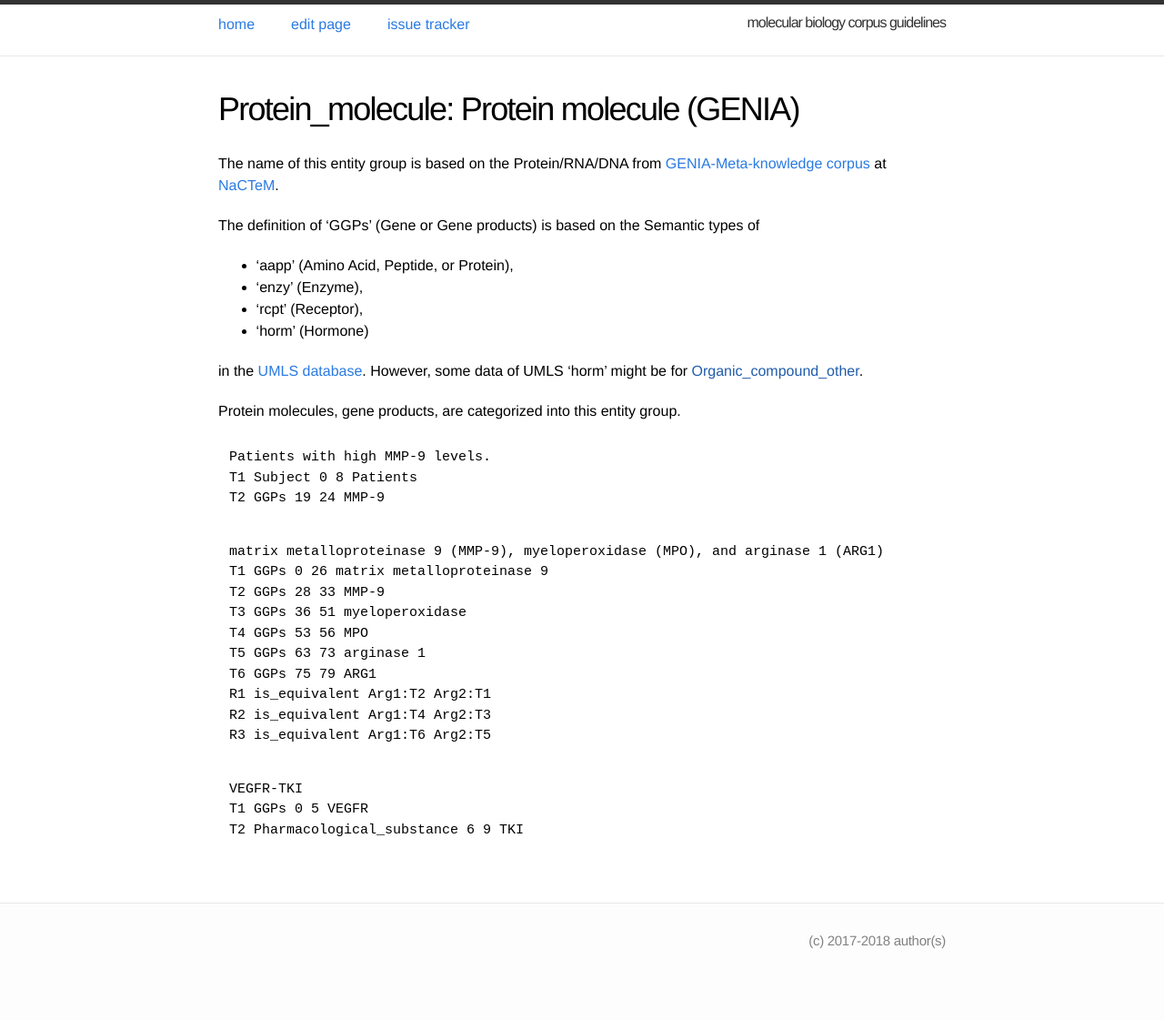
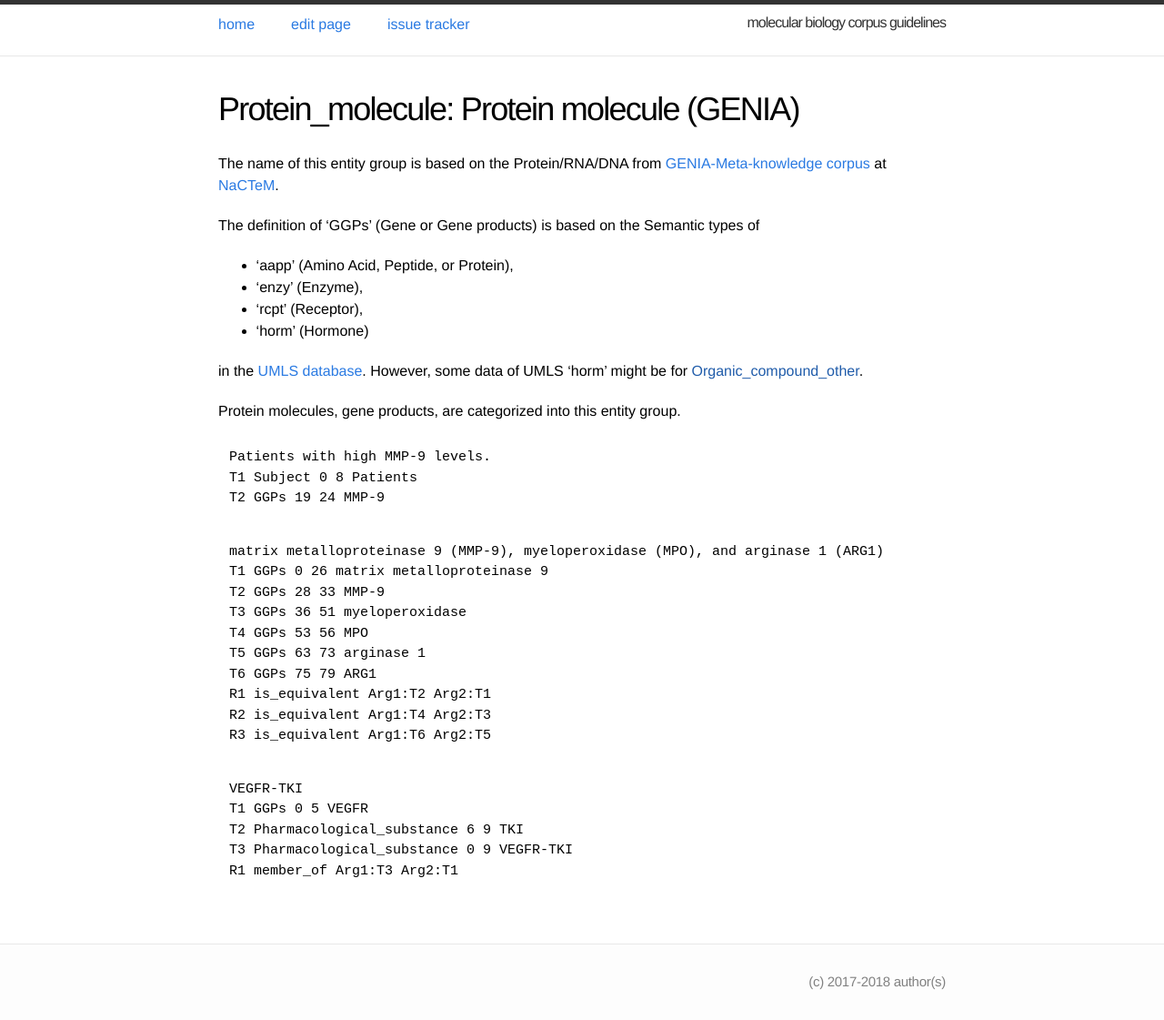
Before and after one commit to ezcatdb/molbiol_lung_corpus-guidelines, a Jekyll site: the page built from _entity/Protein_molecule.md, in a window 1280 px wide. Shown: the whole page at 91% size. Built offline with Jekyll 4.4.1, drawn with Linux system fonts in a browser that asks for light colours; before the commit the page ends 1076 px from its top, so only the background shows below that.

Commit message:
Sample sentence corrected

```diff
--- a/_entity/Protein_molecule.md
+++ b/_entity/Protein_molecule.md
@@ -45,5 +45,7 @@ R3 is_equivalent Arg1:T6 Arg2:T5
 VEGFR-TKI
 T1 GGPs 0 5 VEGFR
 T2 Pharmacological_substance 6 9 TKI
+T3 Pharmacological_substance 0 9 VEGFR-TKI
+R1 member_of Arg1:T3 Arg2:T1
 ~~~
 <!-- details -->
```
